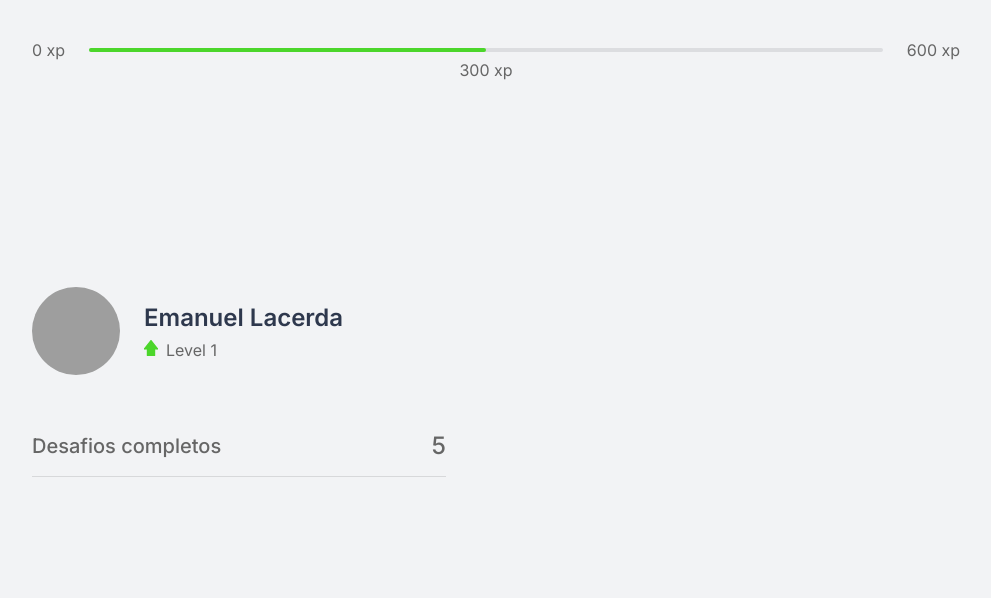
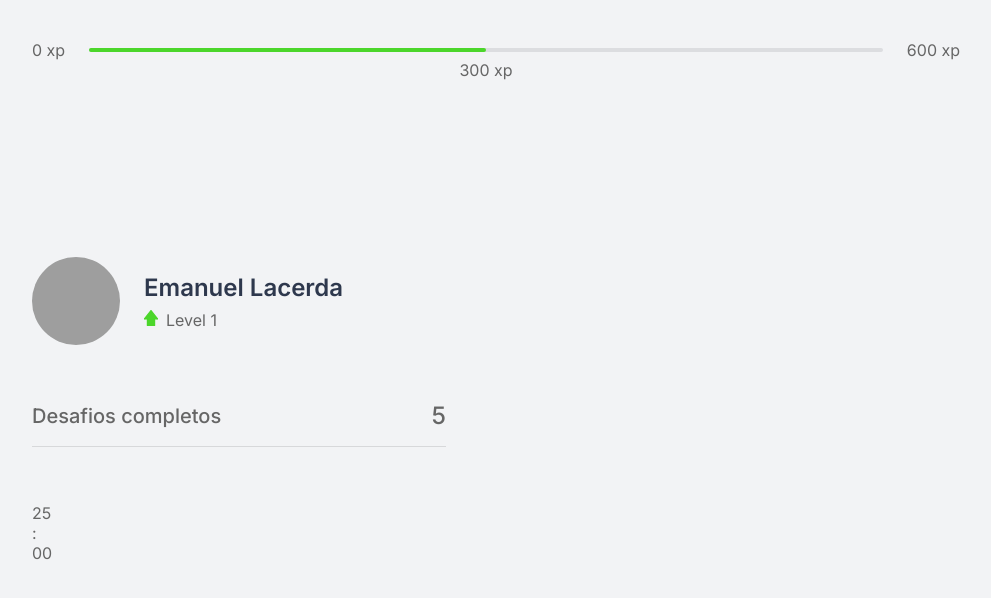
Before and after one commit to EmanuelLacerda/povi, a Next.js app: page / in a window 1280 px wide. Shown: the top 598 px of the page, without its empty margins (144-1135 px from the left). Built offline with nearby package versions, Linux system fonts and the light colour scheme; grey boxes are pictures that could not be loaded.

Commit message:
feat: Adds countdown.

```diff
--- /dev/null
+++ b/src/components/Countdown.tsx
@@ -0,0 +1,19 @@
+import { useState } from 'react';
+
+export function Countdown(){
+	const [ timeinSeconds, setTimeinSeconds ] = useState(120);
+
+	return (
+		<div>
+			<div>
+				<span>2</span>
+				<span>5</span>
+			</div>
+			<span>:</span>
+			<div>
+				<span>0</span>
+				<span>0</span>
+			</div>
+		</div>
+	);
+}
--- a/src/pages/index.tsx
+++ b/src/pages/index.tsx
@@ -2,6 +2,7 @@ import styles from '../styles/pages/Home.module.css'
 import { ExperienceBar } from '../components/ExperienceBar'
 import { Profile } from '../components/Profile'
 import { CompletedChallenges } from '../components/CompletedChallenges'
+import { Countdown } from '../components/Countdown'
 
 export default function Home() {
   return (
@@ -12,6 +13,7 @@ export default function Home() {
       	<div>
       		<Profile />
           <CompletedChallenges />
+          <Countdown />
       	</div>
       	<div>
 
```
